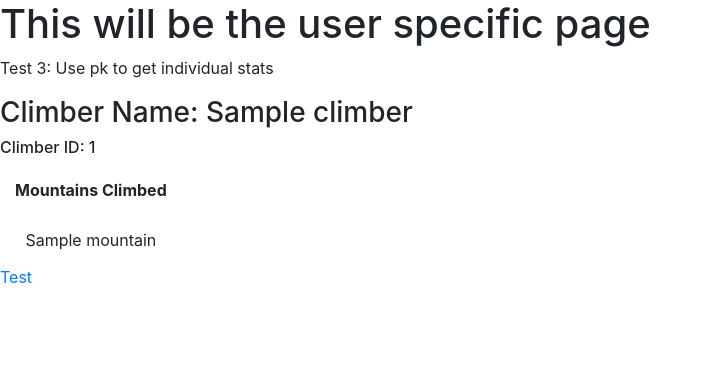
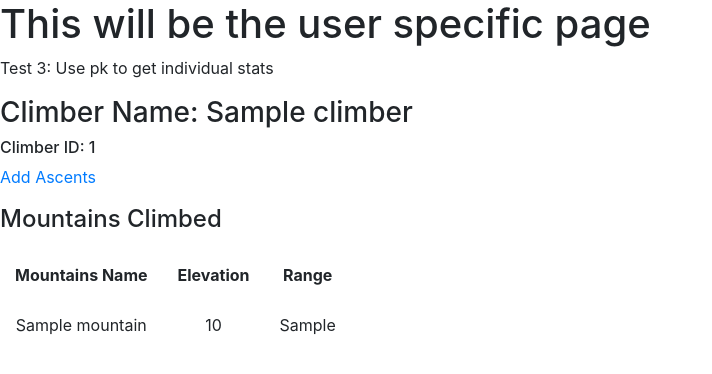
Before and after one commit to chctaylor/14er_checklist, a Django app: page /climber/1/ in a window 1280 px wide. Shown: the part 52-426 px from the top of the page, without its empty margins (0-712 px from the left). Run offline with Django 3.2, Linux system fonts and the light colour scheme; a user stored in the database is signed in; tables that the repository leaves empty hold one stand-in row (values such as "Sample post"); some libraries are stand-ins or nearby versions.

Commit message:
Climber profile created alongside user during registration. Registration now requires first and last names

```diff
--- a/main/models.py
+++ b/main/models.py
@@ -22,3 +22,6 @@ class Climber(models.Model):
 class Ascents(models.Model):
     mountain = models.ForeignKey(Mountain, on_delete=models.CASCADE)
     climber = models.ForeignKey(Climber, on_delete=models.CASCADE)
+
+    def __str__(self):
+        return self.climber.climber_name
--- a/main/templates/main/climber.html
+++ b/main/templates/main/climber.html
@@ -13,20 +13,35 @@ Profile
 <p>Test 3: Use pk to get individual stats</p>
 <h3>Climber Name: {{climber.climber_name}}</h3>
 <h6>Climber ID: {{climber.id}}</h6>
+
+<form>
+    <a href="{% url 'main:add_ascents' climber.id %}">Add Ascents</a>
+</form>
+
+<p>
+    <h4>Mountains Climbed</h4>
+</p>
+
 <table class="mountain">
     <tr>
-        <th>Mountains Climbed</th>
+        <th>Mountains Name</th>
+        <th>Elevation</th>
+        <th>Range</th>
     </tr>
         {% for mountain in climber.mountains.all %}
             <tr>
                 <td>
-                        {{mountain}}
+                    {{mountain.mountain_name}}
+                </td>
+                <td>
+                    {{mountain.mountain_height}}
+                </td>
+                <td>
+                    {{mountain.mountain_range}}
                 </td>
             </tr>
         {% endfor %}
 </table>
 
-<p>
-    <a href="{% url 'main:climber' climber.id %}">Test</a>
-</p>
+
 {% endblock %}
--- a/main/templates/main/index.html
+++ b/main/templates/main/index.html
@@ -6,7 +6,7 @@ Index
 
 {% block content %}
 <h1>Home Page</h1>
-<h2>Congrats on logging in {{request.user.username}}!</h2>
+<h2>Congrats on logging in {{request.user.first_name}}!</h2>
 
 List of things to do on this site:
 <ul>
--- a/main/templates/main/navbar.html
+++ b/main/templates/main/navbar.html
@@ -3,7 +3,7 @@
     <nav class="myNav">
         <ul>
             <li><a href="{% url 'main:index' %}">Home</a></li>
-            <li><a href="{% url 'main:climber' request.user.id %}">Climber Profile</a></li>
+            <li><a href="{% url 'main:climber' request.user.climber.id %}">Climber Profile</a></li>
             <li><a href="{% url 'main:mountains' %}">Mountains</a></li>
             <li><a href="/admin/">Admin</a></li>
             <li style="float:right"><a href="/logout">Logout</a></li>
--- a/main/urls.py
+++ b/main/urls.py
@@ -7,4 +7,5 @@ urlpatterns = [
     path('', views.IndexView, name='index'),
     path('mountains/', views.MountainsView, name='mountains'),
     path('climber/<str:pk>/', views.ClimberView, name='climber'),
+    path('add_ascents/<str:pk>', views.addAscentsView, name='add_ascents')
 ]
--- a/main/views.py
+++ b/main/views.py
@@ -1,7 +1,8 @@
 from django.contrib.auth.decorators import login_required
 from django.http import HttpResponse
-from django.shortcuts import render
+from django.shortcuts import render, redirect
 
+from .forms import AscentsForm
 from .models import *
 
 # Create your views here.
@@ -24,11 +25,23 @@ def MountainsView(request):
 @login_required(login_url='/login')
 def ClimberView(request, pk):
     climber = Climber.objects.get(id=pk)
-
     mountains = Mountain.objects.all()
     climbers = Climber.objects.all()
-
     ascents = climber.mountains.all()
 
     context = {'climber':climber, 'mountains':mountains, 'climbers':climbers, 'ascents':ascents}
     return render(request, "main/climber.html", context)
+
+@login_required(login_url='/login')
+def addAscentsView(request, pk):
+    climber = Climber.objects.get(id=pk)
+
+    form = AscentsForm(initial={'climber':climber})
+    if request.method == 'POST':
+        form = AscentsForm(request.POST)
+        if form.is_valid():
+            form.save()
+            return redirect('main:climber', pk)
+
+    context = {'form':form, 'climber':climber}
+    return render(request, "main/ascents_form.html", context)
--- a/register/forms.py
+++ b/register/forms.py
@@ -4,8 +4,10 @@ from django.contrib.auth.models import User
 
 
 class RegisterForm(UserCreationForm):
+    first_name = forms.CharField(max_length=150)
+    last_name = forms.CharField(max_length=150)
     email = forms.EmailField()
 
     class Meta:
 	    model = User
-	    fields = ["username", "email", "password1", "password2"]
+	    fields = ["first_name", "last_name", "username", "email", "password1", "password2"]
--- a/register/templates/register/register.html
+++ b/register/templates/register/register.html
@@ -6,8 +6,8 @@
 
 {% block content %}
     <form method="POST" class="from-group">
-	{% csrf_token %}
-	{{ form|crispy }}
-	<button type="submit" class="btn btn-success" autofill="off">Register</button>
+		{% csrf_token %}
+		{{ form|crispy }}
+		<button type="submit" class="btn btn-success" autofill="off">Register</button>
     </form>
 {% endblock %}
```
Also changed, not shown: main/forms.py (added, +7 -0 lines), main/templates/main/ascents_form.html (added, +17 -0 lines), register/views.py (+8 -2 lines).
